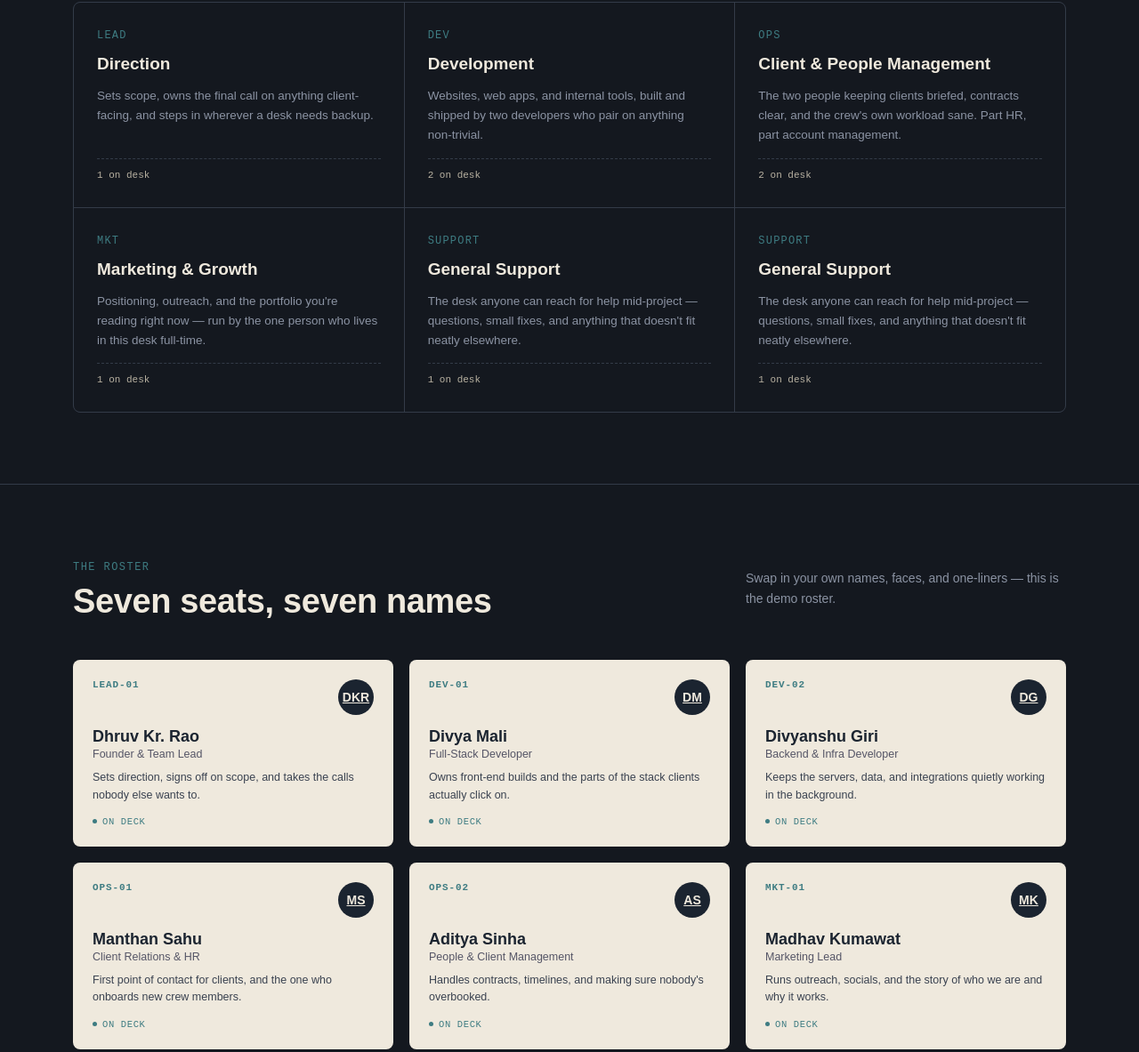
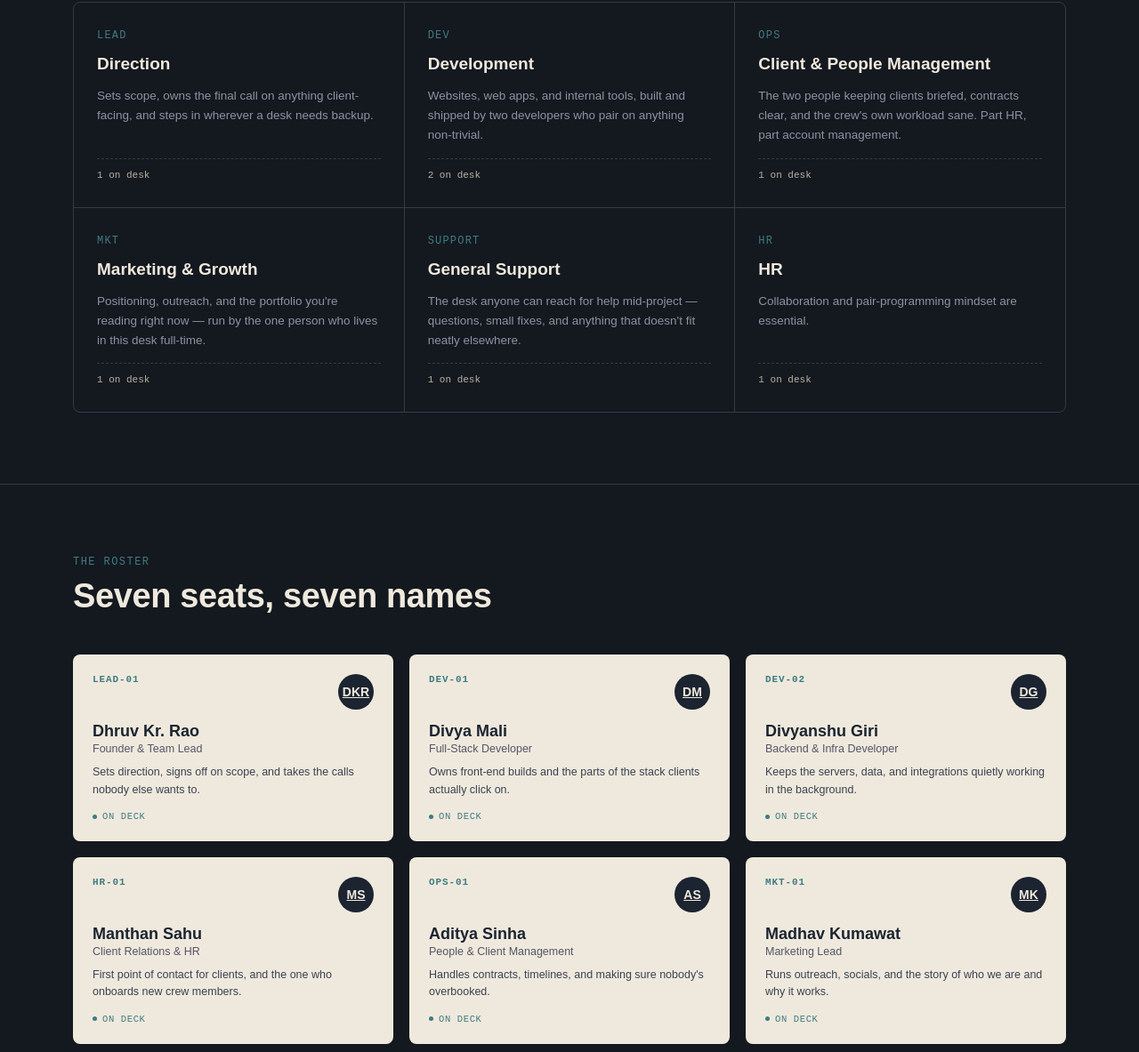
Before and after one commit to Divyanshu-giri04/TLD, a plain HTML site: page launch-desk-portfolio.html in a window 1280 px wide. Shown: the part 1430-2613 px from the top of the page at 89% size. Drawn offline with Linux system fonts and the light colour scheme; a web font is replaced by a local one.

Commit message:
update
fix some problems

Co-Authored-By: Dhruv Kr. Rao <dhruvrao434@gmail.com>

```diff
--- a/launch-desk-portfolio.html
+++ b/launch-desk-portfolio.html
@@ -3,7 +3,7 @@
 <head>
 <meta charset="UTF-8">
 <meta name="viewport" content="width=device-width, initial-scale=1.0">
-<title>The Launch Desk — Freelance Crew</title>
+<title>The Launch Desk —</title>
 <link rel="preconnect" href="https://fonts.googleapis.com">
 <link rel="preconnect" href="https://fonts.gstatic.com" crossorigin>
 <link href="css2.css" rel="stylesheet">
@@ -222,7 +222,7 @@
 
 <header class="hero">
   <div class="wrap">
-    <div class="eyebrow">Freelance Crew · Est. 2026</div>
+    <div class="eyebrow">THE LAUNCH DESK· Est. 2026</div>
     <div class="flap-row" id="flapTitle" aria-label="We build. We launch. We show you how.">
       <!-- populated by JS -->
     </div>
@@ -299,7 +299,7 @@
         <div class="dept-code">OPS</div>
         <div class="dept-title">Client &amp; People Management</div>
         <div class="dept-desc">The two people keeping clients briefed, contracts clear, and the crew's own workload sane. Part HR, part account management.</div>
-        <div class="dept-count">2 on desk</div>
+        <div class="dept-count">1 on desk</div>
       </div>
       <div class="dept-card">
         <div class="dept-code">MKT</div>
@@ -314,9 +314,9 @@
         <div class="dept-count">1 on desk</div>
       </div>
       <div class="dept-card">
-        <div class="dept-code">SUPPORT</div>
-        <div class="dept-title">General Support</div>
-        <div class="dept-desc">The desk anyone can reach for help mid-project — questions, small fixes, and anything that doesn't fit neatly elsewhere.</div>
+        <div class="dept-code">HR</div>
+        <div class="dept-title">HR</div>
+        <div class="dept-desc">Collaboration and pair‑programming mindset are essential.</div>
         <div class="dept-count">1 on desk</div>
       </div>
     </div>
@@ -330,7 +330,7 @@
         <div class="sec-eyebrow">The Roster</div>
         <h2 class="sec-title">Seven seats, seven names</h2>
       </div>
-      <p class="sec-note">Swap in your own names, faces, and one-liners — this is the demo roster.</p>
+
     </div>
     <div class="crew-grid">
  <!-- Dhruv -->
@@ -377,7 +377,7 @@
 <!-- Manthan -->
     <a href="#">
       <div class="crew-card">
-        <div class="crew-top"><span class="crew-code">OPS-01</span><span class="crew-avatar">MS</span></div>
+        <div class="crew-top"><span class="crew-code">HR-01</span><span class="crew-avatar">MS</span></div>
         <div>
           <div class="crew-name">Manthan Sahu</div>
           <div class="crew-role">Client Relations &amp; HR</div>
@@ -390,7 +390,7 @@
 <!-- aditya -->
     <a href="#">
       <div class="crew-card">
-        <div class="crew-top"><span class="crew-code">OPS-02</span><span class="crew-avatar">AS</span></div>
+        <div class="crew-top"><span class="crew-code">OPS-01</span><span class="crew-avatar">AS</span></div>
         <div>
           <div class="crew-name">Aditya Sinha</div>
           <div class="crew-role">People &amp; Client Management</div>
@@ -493,7 +493,7 @@
         <a href="mailto:hello@launchdesk.example">Contact</a>
       </div>
     </div>
-    <div class="copyright">© 2026 The Launch Desk — demo portfolio template, replace with your own crew details.</div>
+    <div class="copyright">© 2026 The Launch Desk — </div>
   </div>
 </footer>
 
```
